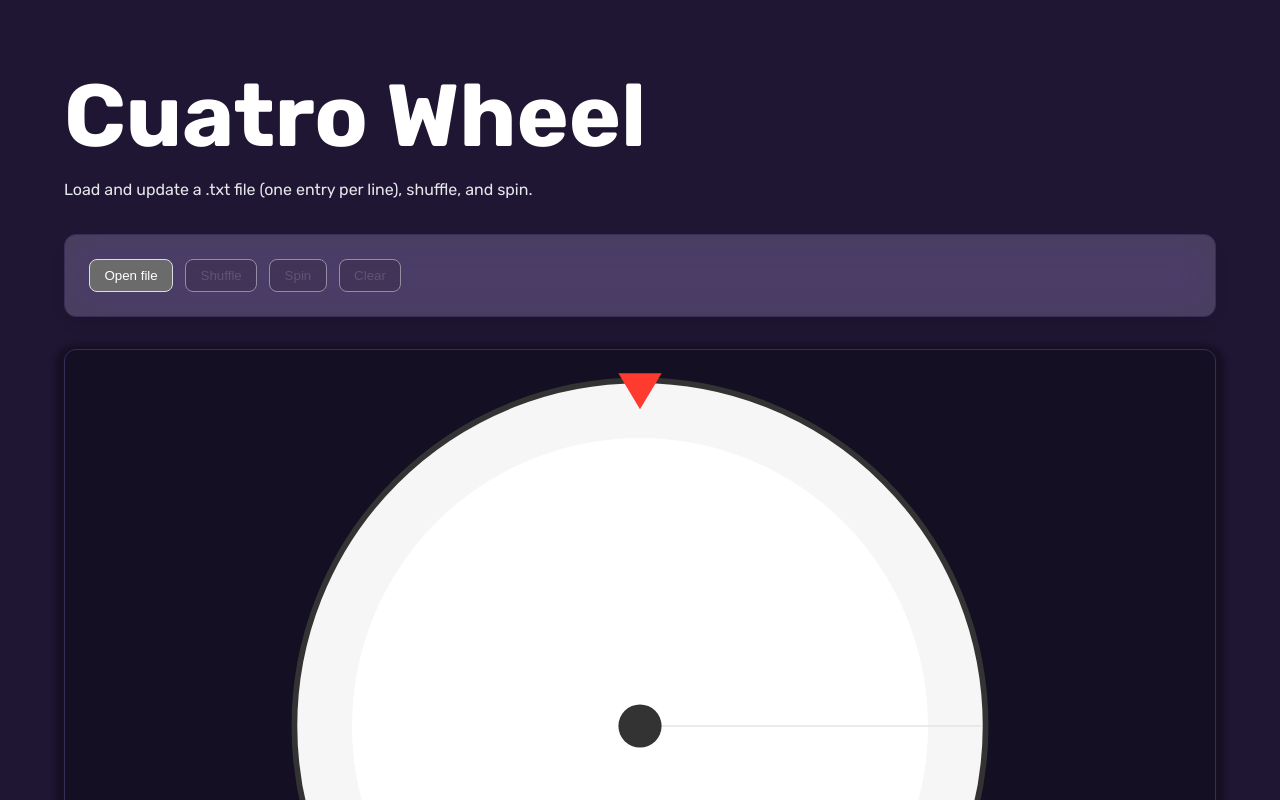
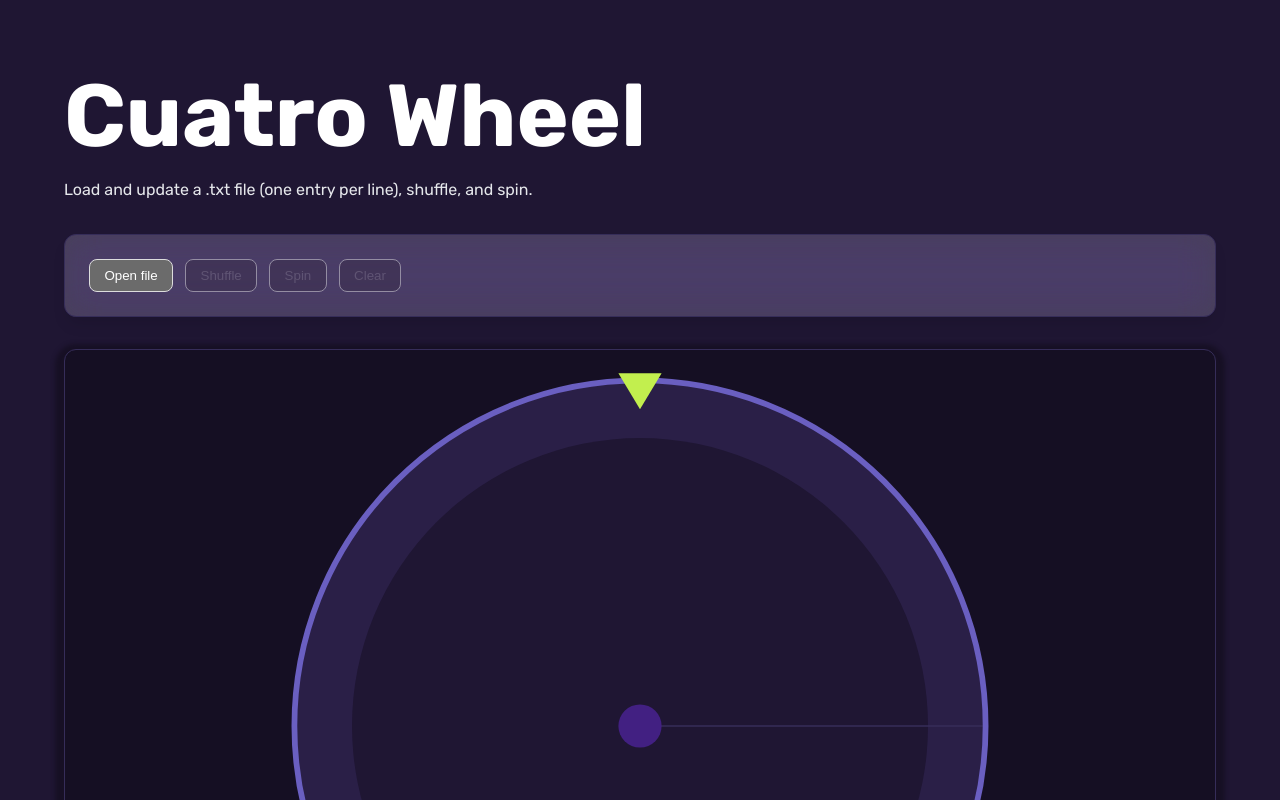
Before and after one commit to LuigiEspinosa/list-wheel, an Angular app: page / in a window 1280 px wide. Shown: the top 800 px of the page. Built offline with nearby package versions, Linux system fonts and the light colour scheme.

Commit message:
feat(whell-svg): dark palette with lime pointer and violet hub

```diff
--- a/src/app/components/wheel-svg/wheel-svg.component.css
+++ b/src/app/components/wheel-svg/wheel-svg.component.css
@@ -3,6 +3,7 @@
   place-items: center;
   width: 100%;
   height: 100%;
+  color: var(--text-primary);
 }
 .wheel-wrap {
   width: 100%;
--- a/src/app/components/wheel-svg/wheel-svg.component.html
+++ b/src/app/components/wheel-svg/wheel-svg.component.html
@@ -1,18 +1,18 @@
 <div class="wheel-wrap">
   <svg class="wheel" viewBox="-50 -50 100 100" role="img" aria-label="Wheel of entries">
     <g [attr.transform]="'rotate(' + angleDeg() + ')'">
-      <circle r="48" fill="#f6f6f6"></circle>
-      <circle r="40" fill="#ffffff"></circle>
+      <circle r="48" fill="#2a1f47"></circle>
+      <circle r="40" fill="#1f1633"></circle>
 
-      <g stroke="#e5e5e5" stroke-width="0.2">
+      <g stroke="#362d59" stroke-width="0.2">
         @for (i of labelIndices(); track i; let idx = $index) {
         <line [attr.x1]="0" [attr.y1]="0" [attr.x2]="48 * Math.cos(i * step())" [attr.y2]="48 * Math.sin(i * step())" />
         }
       </g>
 
-      <circle r="48" fill="none" stroke="#333" stroke-width="0.8"></circle>
+      <circle r="48" fill="none" stroke="#6a5fc1" stroke-width="0.8"></circle>
 
-      <g fill="#222" font-family="system-ui, sans-serif" dominant-baseline="middle">
+      <g fill="#ffffff" font-family="Rubik, system-ui, sans-serif" dominant-baseline="middle">
         @for (i of labelIndices(); track i; let idx = $index) {
         <g [attr.transform]="'rotate(' + ((i + 0.5) * step() * 180/Math.PI) + ') translate(' + rStart + ' 0)'">
           <text text-anchor="start" [attr.font-size]="labelFontSize(step())">
@@ -23,15 +23,15 @@
       </g>
     </g>
 
-    <polygon points="-3,-49 0,-44 3,-49" fill="#ff3b30" />
-    <circle r="3" fill="#333"></circle>
+    <polygon points="-3,-49 0,-44 3,-49" fill="#c2ef4e" />
+    <circle r="3" fill="#422082"></circle>
 
     @if (svc.lastWinner()) {
-    <g fill="#111" text-anchor="middle">
-      <text x="0" y="6" font-size="4.2" font-weight="700">
+    <g text-anchor="middle">
+      <text x="0" y="1" font-size="3" font-weight="600" fill="#c2ef4e">Winner</text>
+      <text x="0" y="6" font-size="4.2" font-weight="700" fill="#ffffff">
         {{ svc.lastWinner() }}
       </text>
-      <text x="0" y="1" font-size="3" font-weight="600">Winner</text>
     </g>
     }
   </svg>
```
